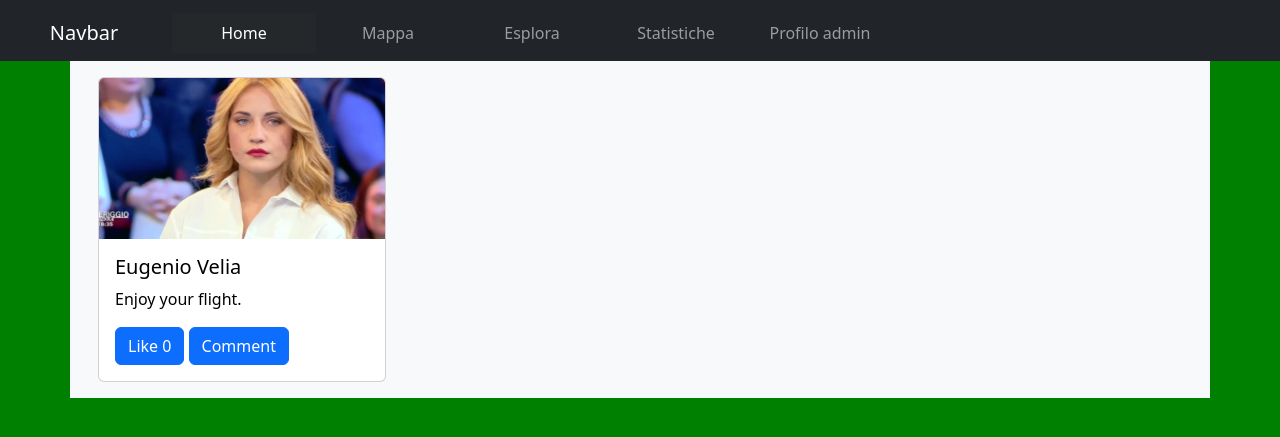
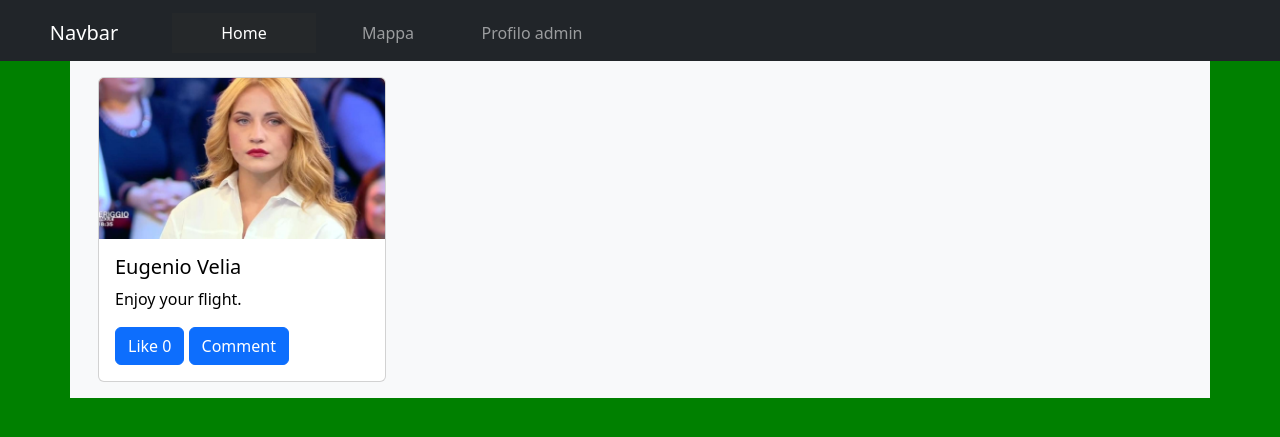
Before and after one commit to TrevisanFabio/Esercitazione4, a plain HTML site: page index.html in a window 1280 px wide. Shown: the part 51-488 px from the top of the page. Drawn offline with nearby package versions, Linux system fonts and the light colour scheme.

Commit message:
4 files modified

```diff
--- a/index.html
+++ b/index.html
@@ -47,12 +47,6 @@
               <a class="nav-link" href="page2.html">Mappa</a>
             </li>
             <li class="nav-item">
-              <a class="nav-link" href="#">Esplora</a>
-            </li>
-            <li class="nav-item">
-              <a class="nav-link" href="statistiche.html">Statistiche</a>
-            </li>
-            <li class="nav-item">
               <a class="nav-link " href="profilo.html">Profilo admin</a>
             </li>
           </ul>
```
Also changed, not shown: page2.html (+0 -6 lines), profilo.html (+0 -6 lines), statistiche.html (+0 -6 lines).
